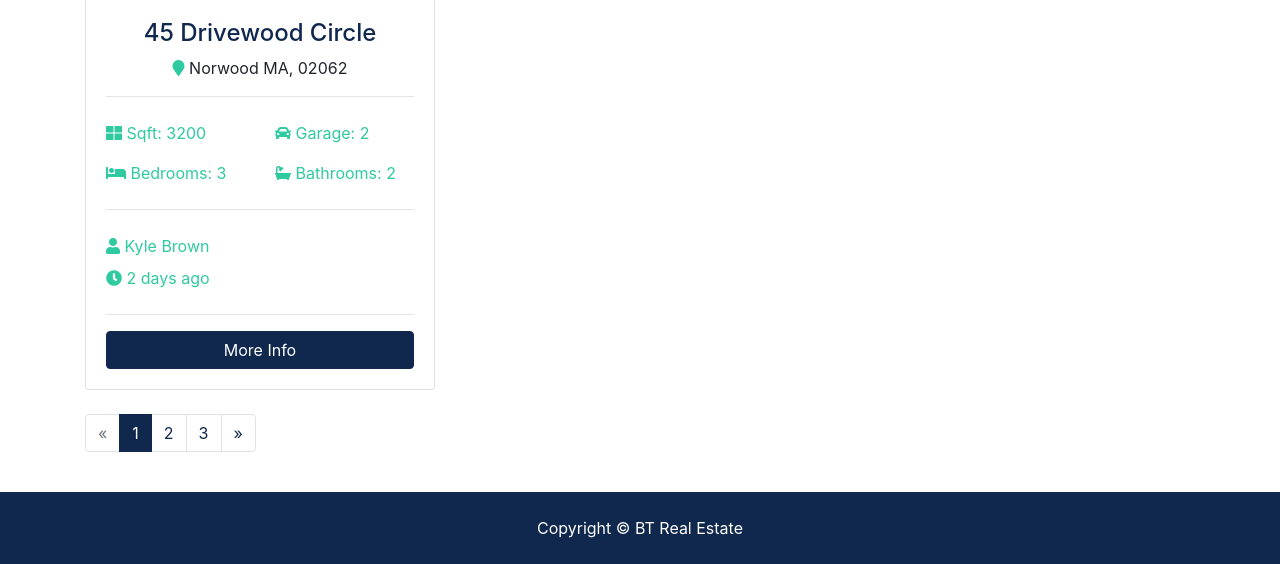
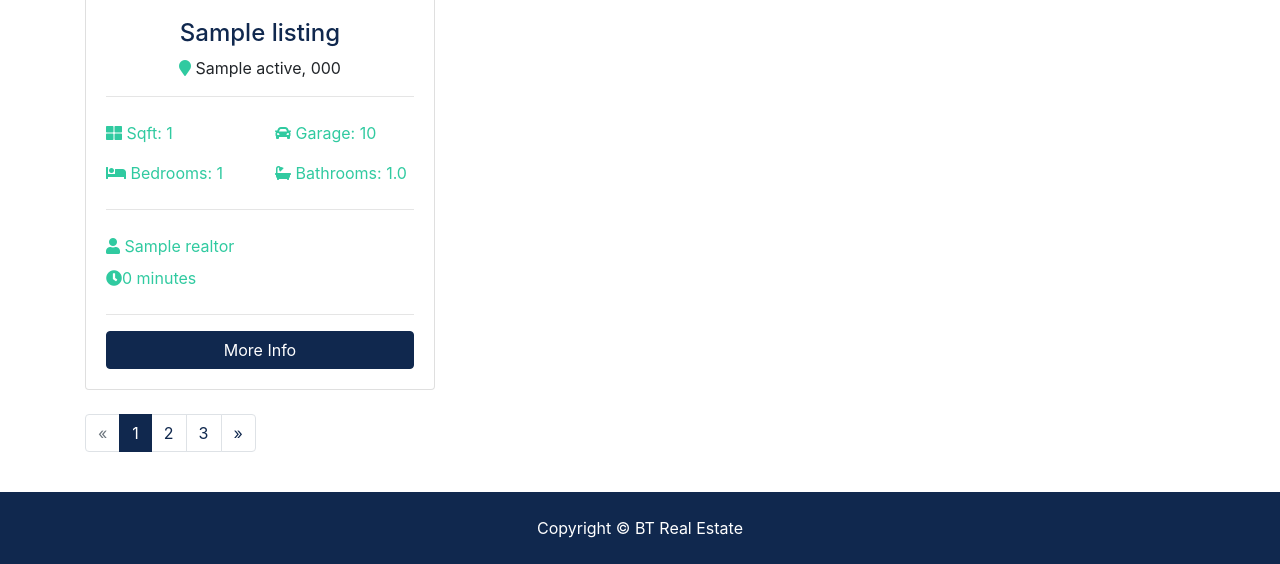
Before and after one commit to serg333soul/btre, a Django app: page /listings/ in a window 1280 px wide. Shown: the part 712-1276 px from the top of the page. Run offline with Django 3.2, Linux system fonts and the light colour scheme; tables that the repository leaves empty hold one stand-in row (values such as "Sample post"); grey boxes marked "Sample" are stand-in pictures; some libraries are stand-ins or nearby versions.

Commit message:
end lesson 40

```diff
--- a/btre/btre/settings.py
+++ b/btre/btre/settings.py
@@ -40,6 +40,7 @@ INSTALLED_APPS = [
     'django.contrib.sessions',
     'django.contrib.messages',
     'django.contrib.staticfiles',
+    'django.contrib.humanize',
 ]
 
 MIDDLEWARE = [
--- a/btre/listings/views.py
+++ b/btre/listings/views.py
@@ -12,7 +12,7 @@ def index(request):
 
     return render(request, 'listings/listings.html', context)
 
-def listing(request):
+def listing(request, listing_id):
     return render(request, 'listings/listing.html')
 
 def search(request):
--- a/btre/templates/listings/listings.html
+++ b/btre/templates/listings/listings.html
@@ -1,4 +1,6 @@
 {% extends 'base.html' %}
+
+{% load humanize %}
 
 {% block content %}
 <section id="showcase-inner" class="py-5 text-white">
@@ -35,41 +37,41 @@
           {% for listing in listings %}
             <div class="col-md-6 col-lg-4 mb-4">
               <div class="card listing-preview">
-                <img class="card-img-top" src="assets/img/homes/home-1.jpg" alt="">
+                <img class="card-img-top" src="{{ listing.photo_main.url }}" alt="">
                 <div class="card-img-overlay">
                   <h2>
-                <span class="badge badge-secondary text-white">$490,000</span>
+                    <span class="badge badge-secondary text-white">{{ listing.price | intcomma }}</span>
                   </h2>
                 </div>
                 <div class="card-body">
                   <div class="listing-heading text-center">
-                  <h4 class="text-primary">45 Drivewood Circle</h4>
-                  <p><i class="fas fa-map-marker text-secondary"></i> Norwood MA, 02062</p>
+                    <h4 class="text-primary">{{ listing.title }}</h4>
+                    <p><i class="fas fa-map-marker text-secondary"></i> {{ listing.city }} {{ listing.state }}, {{ listing.zipcode }}</p>
                 </div>
                 <hr>
               <div class="row py-2 text-secondary">
                 <div class="col-6">
-                  <i class="fas fa-th-large"></i> Sqft: 3200</div>
+                  <i class="fas fa-th-large"></i> Sqft: {{ listing.sqft }}</div>
                 <div class="col-6">
-                  <i class="fas fa-car"></i> Garage: 2</div>
+                  <i class="fas fa-car"></i> Garage: {{ listing.garage }}</div>
               </div>
               <div class="row py-2 text-secondary">
                 <div class="col-6">
-                  <i class="fas fa-bed"></i> Bedrooms: 3</div>
+                  <i class="fas fa-bed"></i> Bedrooms: {{ listing.bedrooms }}</div>
                 <div class="col-6">
-                  <i class="fas fa-bath"></i> Bathrooms: 2</div>
+                  <i class="fas fa-bath"></i> Bathrooms: {{ listing.bathrooms }}</div>
               </div>
               <hr>
               <div class="row py-2 text-secondary">
                 <div class="col-12">
-                  <i class="fas fa-user"></i> Kyle Brown</div>
+                  <i class="fas fa-user"></i> {{ listing.realtor }}</div>
               </div>
               <div class="row text-secondary pb-2">
                 <div class="col-6">
-                  <i class="fas fa-clock"></i> 2 days ago</div>
+                  <i class="fas fa-clock"></i>{{ listing.list_date | timesince }}</div>
               </div>
               <hr>
-              <a href="listing.html" class="btn btn-primary btn-block">More Info</a>
+              <a href="{% url 'listing' listing.id %}" class="btn btn-primary btn-block">More Info</a>
               </div>
             </div>
             </div>
```
Lines whose indentation alone changed are shown as unchanged.
